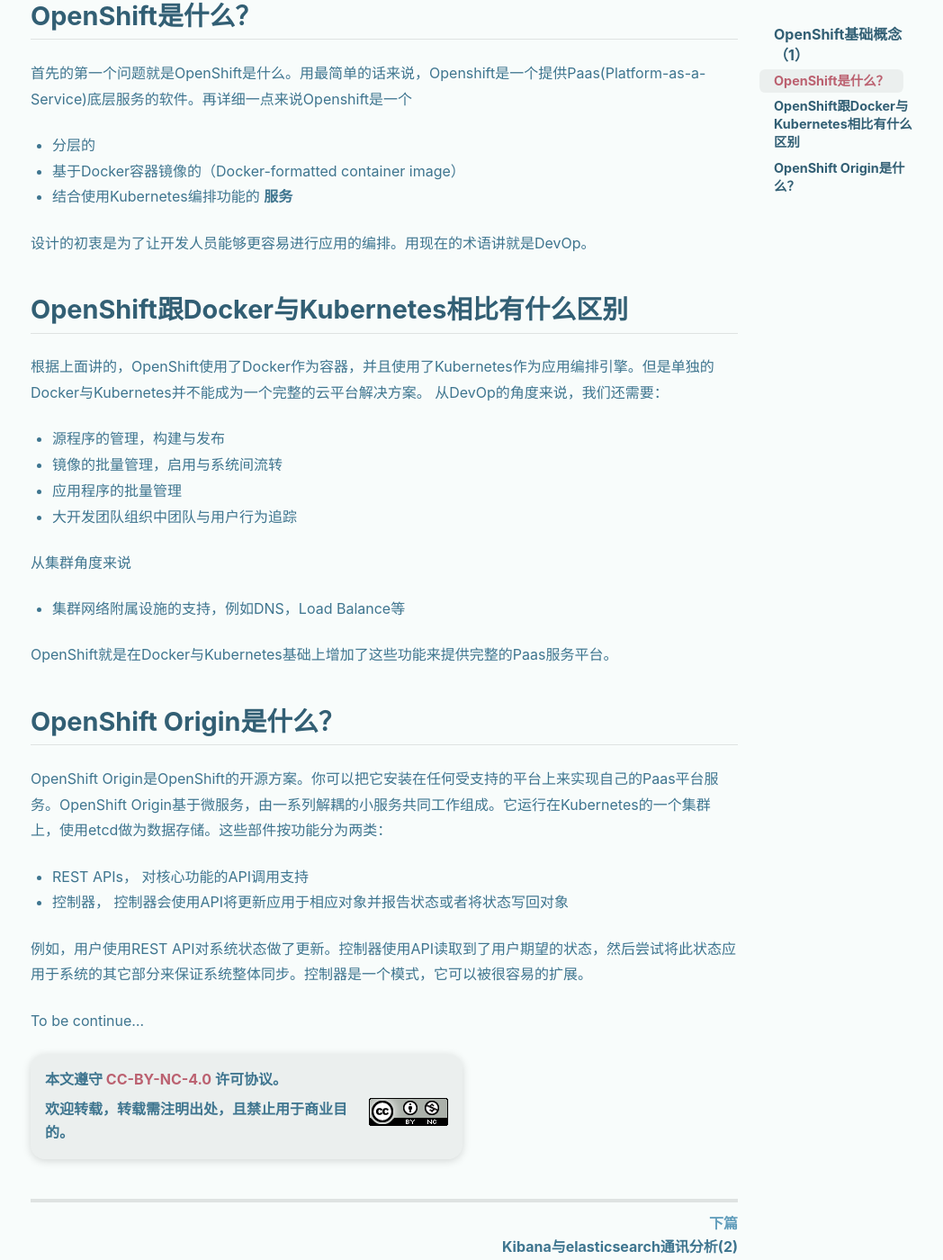
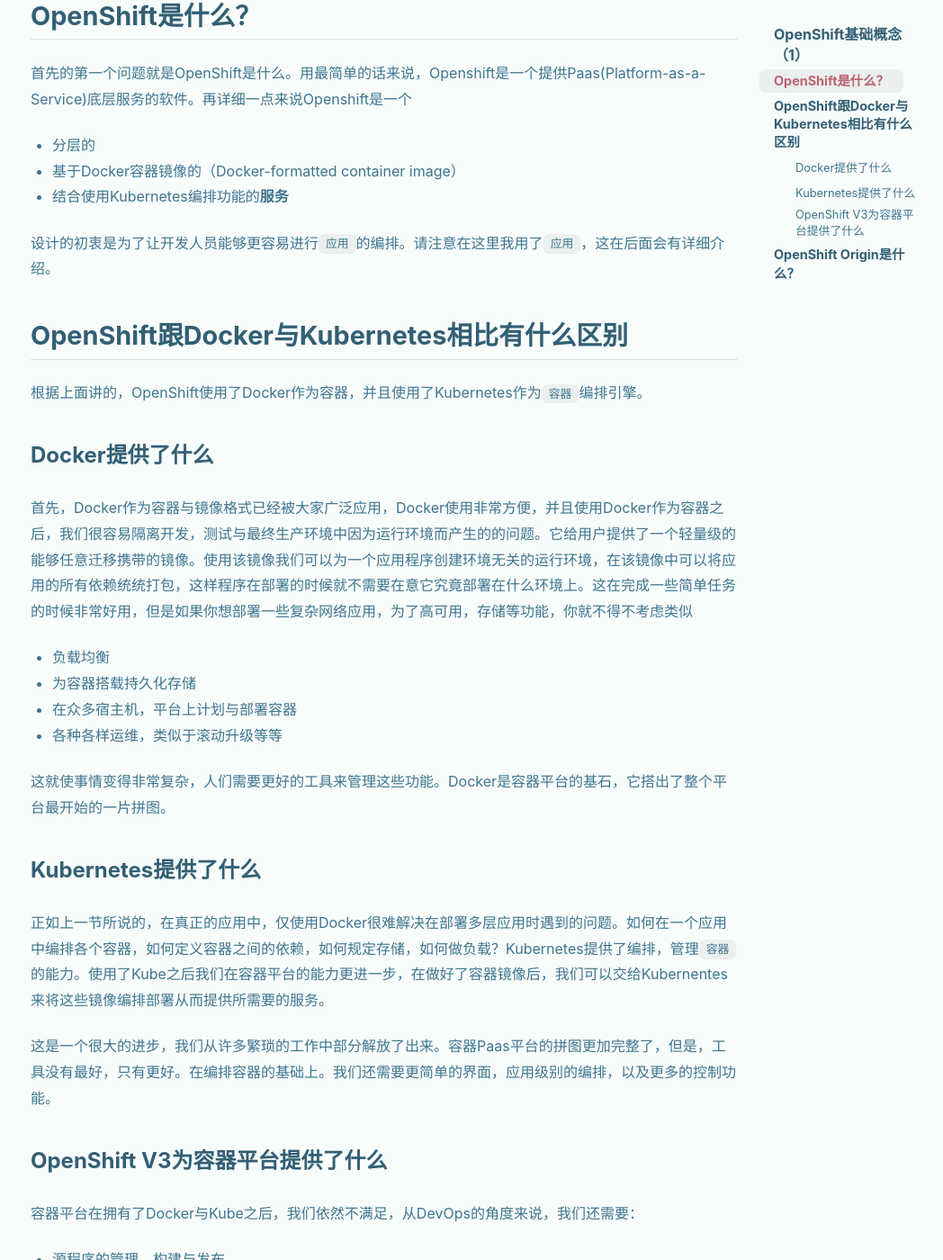
Before and after one commit to sundag/sundag.github.io, a Jekyll site: the page built from _posts/2018-05-07-OpenShift基础概念(1).md, in a window 1280 px wide and 1400 px high, scrolled down 440 px. Shown: the whole window at 90% size, without its empty margins (103-1151 px from the left). Built offline with Jekyll 4.4.1, drawn with Linux system fonts in a browser that asks for light colours; nearby versions of some CDN libraries; our own code applies the rules of GitHub Pages for plain Markdown files; comment, search, counter and statistics services are not loaded; some of the changed text lies outside the part shown.

Commit message:
Openshift 2

```diff
--- a/_posts/2018-05-07-OpenShift基础概念(1).md
+++ b/_posts/2018-05-07-OpenShift基础概念(1).md
@@ -17,25 +17,45 @@
 
 * 分层的
 * 基于Docker容器镜像的（Docker-formatted container image）
-* 结合使用Kubernetes编排功能的
-<b>服务</b>
+* 结合使用Kubernetes编排功能的<b>服务</b>
 
-设计的初衷是为了让开发人员能够更容易进行应用的编排。用现在的术语讲就是DevOp。
+设计的初衷是为了让开发人员能够更容易进行`应用`的编排。请注意在这里我用了`应用`，这在后面会有详细介绍。
 
 ## OpenShift跟Docker与Kubernetes相比有什么区别
 
-根据上面讲的，OpenShift使用了Docker作为容器，并且使用了Kubernetes作为应用编排引擎。但是单独的Docker与Kubernetes并不能成为一个完整的云平台解决方案。
-从DevOp的角度来说，我们还需要：
+根据上面讲的，OpenShift使用了Docker作为容器，并且使用了Kubernetes作为`容器`编排引擎。
+
+### Docker提供了什么
+
+首先，Docker作为容器与镜像格式已经被大家广泛应用，Docker使用非常方便，并且使用Docker作为容器之后，我们很容易隔离开发，测试与最终生产环境中因为运行环境而产生的的问题。它给用户提供了一个轻量级的能够任意迁移携带的镜像。使用该镜像我们可以为一个应用程序创建环境无关的运行环境，在该镜像中可以将应用的所有依赖统统打包，这样程序在部署的时候就不需要在意它究竟部署在什么环境上。这在完成一些简单任务的时候非常好用，但是如果你想部署一些复杂网络应用，为了高可用，存储等功能，你就不得不考虑类似
+
+* 负载均衡
+* 为容器搭载持久化存储
+* 在众多宿主机，平台上计划与部署容器
+* 各种各样运维，类似于滚动升级等等
+
+这就使事情变得非常复杂，人们需要更好的工具来管理这些功能。Docker是容器平台的基石，它搭出了整个平台最开始的一片拼图。
+
+### Kubernetes提供了什么
+
+正如上一节所说的，在真正的应用中，仅使用Docker很难解决在部署多层应用时遇到的问题。如何在一个应用中编排各个容器，如何定义容器之间的依赖，如何规定存储，如何做负载？Kubernetes提供了编排，管理`容器`的能力。使用了Kube之后我们在容器平台的能力更进一步，在做好了容器镜像后，我们可以交给Kubernentes来将这些镜像编排部署从而提供所需要的服务。
+
+这是一个很大的进步，我们从许多繁琐的工作中部分解放了出来。容器Paas平台的拼图更加完整了，但是，工具没有最好，只有更好。在编排容器的基础上。我们还需要更简单的界面，应用级别的编排，以及更多的控制功能。
+
+### OpenShift V3为容器平台提供了什么
+
+容器平台在拥有了Docker与Kube之后，我们依然不满足，从DevOps的角度来说，我们还需要：
+
 * 源程序的管理，构建与发布
 * 镜像的批量管理，启用与系统间流转
 * 应用程序的批量管理
-* 大开发团队组织中团队与用户行为追踪
+* 大开发团队中团队与用户行为追踪控制
 
 从集群角度来说
 
-* 集群网络附属设施的支持，例如DNS，Load Balance等
+* 集群网络基础设施的支持，例如DNS，Load Balance等
 
-OpenShift就是在Docker与Kubernetes基础上增加了这些功能来提供完整的Paas服务平台。
+OpenShift就是在Docker与Kubernetes基础上增加了这些功能来提供功能更加完整的Paas服务平台。
 
 ## OpenShift Origin是什么？
 OpenShift Origin是OpenShift的开源方案。你可以把它安装在任何受支持的平台上来实现自己的Paas平台服务。OpenShift Origin基于微服务，由一系列解耦的小服务共同工作组成。它运行在Kubernetes的一个集群上，使用etcd做为数据存储。这些部件按功能分为两类：
```
